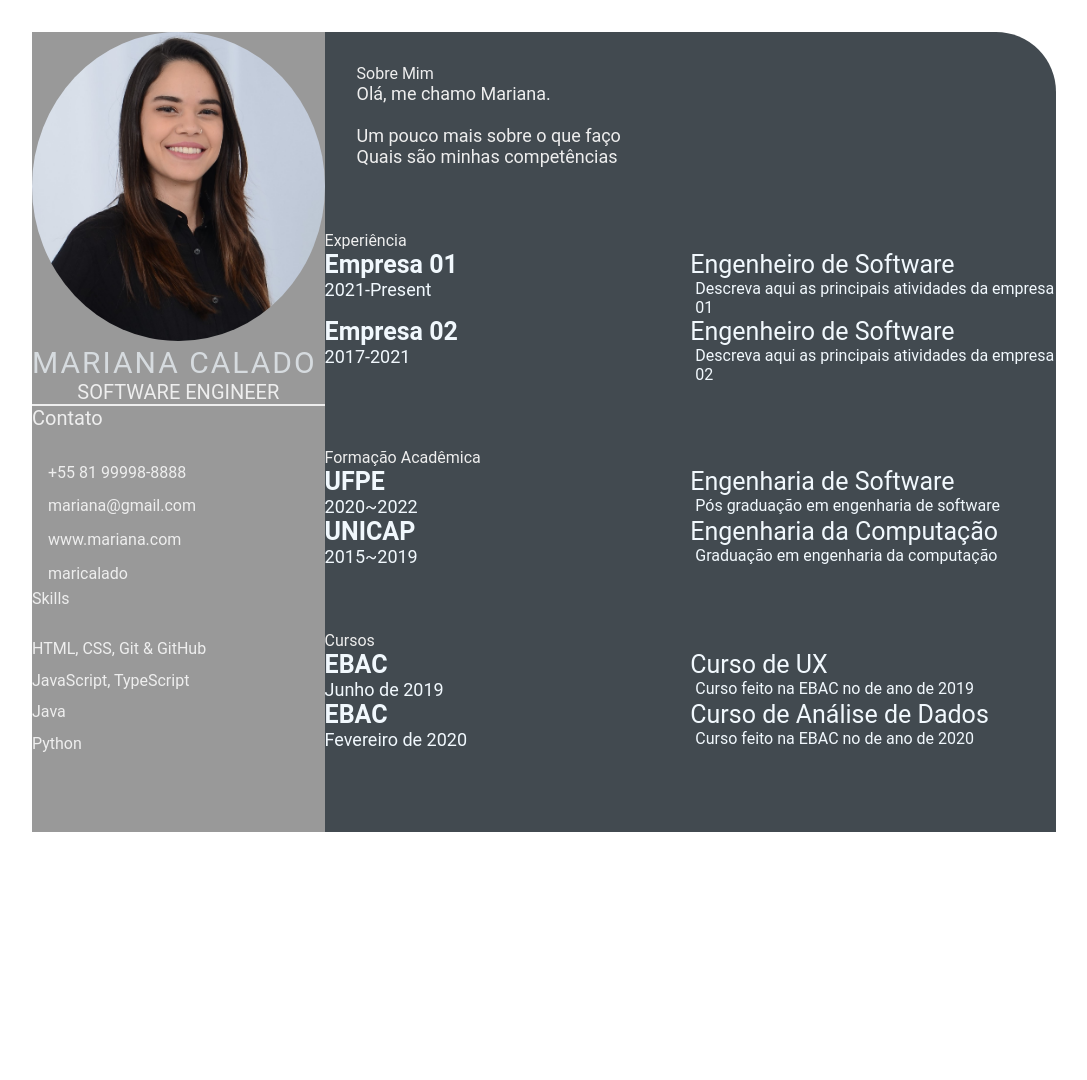
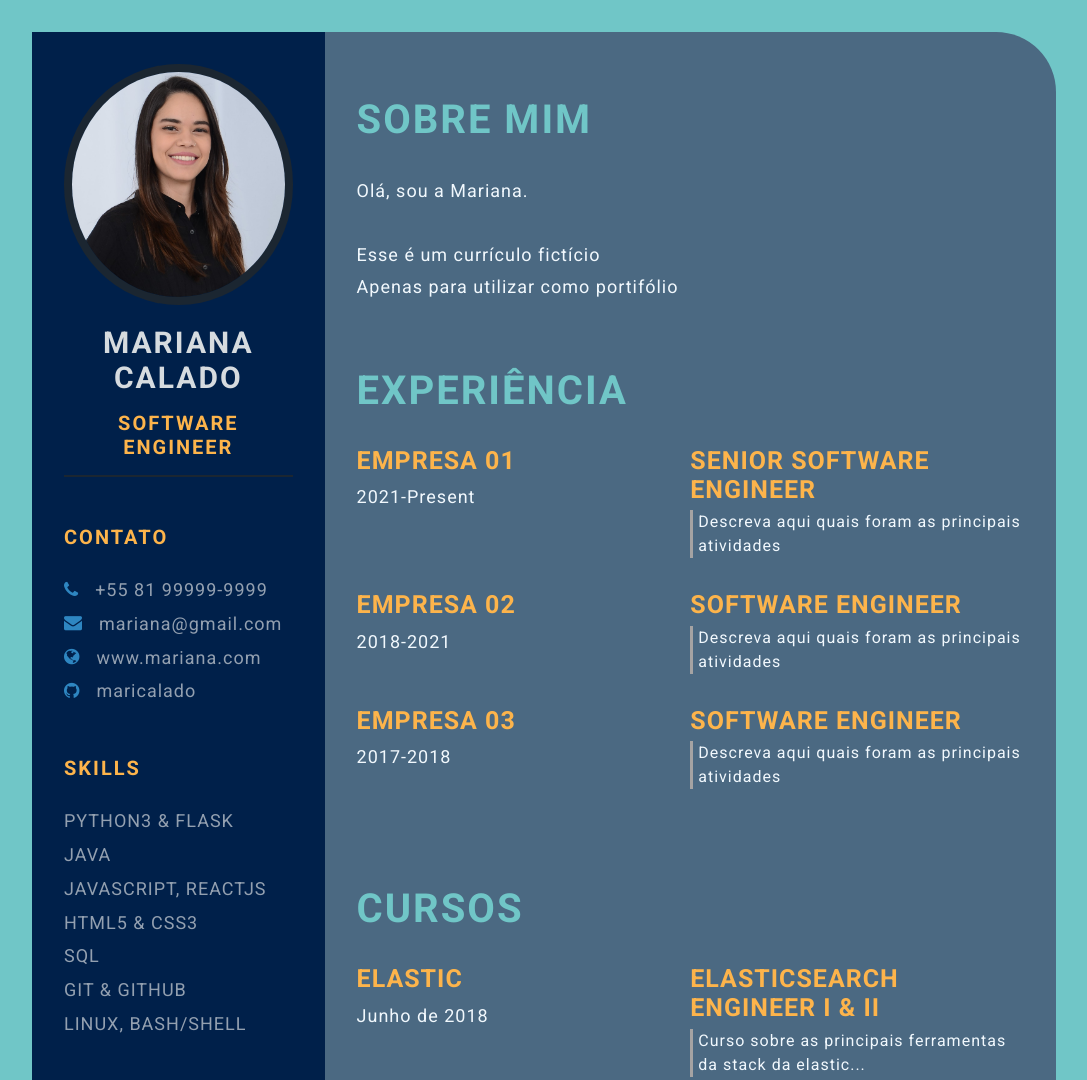
Before and after one commit to maricalado/devweekgit.github.io, a plain HTML site: page index.html in a window 1280 px wide. Shown: the top 1080 px of the page, without its empty margins (96-1183 px from the left). Before the commit the page ends 864 px from the top, so only its background shows below. Drawn offline with Linux system fonts and the light colour scheme.

Commit message:
add css style (#6)

```diff
--- a/index.html
+++ b/index.html
@@ -1,20 +1,26 @@
 <!DOCTYPE html>
 <html lang="en">
-
 <head>
     <meta charset="UTF-8">
     <meta http-equiv="X-UA-Compatible" content="IE=edge">
     <meta name="viewport" content="width=device-width, initial-scale=1.0">
     <title>Mariana Calado CV</title>
 
+    <!-- Google font  -->
+    <link rel="preconnect" href="https://fonts.googleapis.com">
+    <link rel="preconnect" href="https://fonts.gstatic.com" crossorigin>
+    <link href="https://fonts.googleapis.com/css2?family=Roboto:ital,wght@0,100;0,300;0,400;0,700;1,100;1,300;1,400;1,700&display=swap" rel="stylesheet">
+
+    <!-- font-awesome -->
+    <link rel="stylesheet" href="https://cdnjs.cloudflare.com/ajax/libs/font-awesome/4.7.0/css/font-awesome.min.css">
+
+    <!-- Custom CSS -->
     <link rel="stylesheet" href="style.css">
-
 </head>
-
 <body>
     <main class="resume-contents">
         <section class="left-section">
-            <section class="left-section-content">
+            <div class="left-section-content">
                 <div class="profile">
                     <img class="profile-image" src="img/profile-image.jpeg" alt="Profile image">
                     <p class="name">Mariana Calado</p>
@@ -23,119 +29,116 @@
                 <div class="contact-info">
                     <p class="left-title">Contato</p>
                     <ul>
-                        <li><i class="fa fa-phone"></i>+55 81 99998-8888</li>
-                        <li><i class="fa fa-envelope"></i>mariana@gmail.com</li>
-                        <li><i class="fa fa-globe"></i>www.mariana.com</li>
-                        <li><i class="fa fa-github"></i>maricalado</li>
+                        <li><i class="fa fa-phone"></i>+55 81 99999-9999
+                        </li>
+                        <li><i class="fa fa-envelope"></i>mariana@gmail.com
+                        </li>
+                        <li><i class="fa fa-globe"></i>www.mariana.com
+                        </li>
+                        <li><i class="fa fa-github"></i>maricalado
+                        </li>
                     </ul>
                 </div>
                 <div class="skills">
-                    <p class="left-tittle">Skills</p>
+                    <p class="left-title">Skills</p>
                     <ul>
-                        <li>
-                            <p>HTML, CSS, Git & GitHub</p>
-                        </li>
-                        <li>
-                            <p>JavaScript, TypeScript</p>
-                        </li>
-                        <li>
-                            <p>Java</p>
-                        </li>
-                        <li>
-                            <p>Python</p>
-                        </li>
+                        <li><p>Python3 & Flask</p></li>
+                        <li><p>Java</p></li>
+                        <li><p>JavaScript, ReactJS</p></li>
+                        <li><p>HTML5 & CSS3</p></li>
+                        <li><p>SQL</p></li>
+                        <li><p>Git & GitHub</p></li>
+                        <li><p>Linux, Bash/Shell</p></li>
                     </ul>
                 </div>
+            </div>
         </section>
-        </section>
+
         <section class="right-section">
             <div class="right-section-contents">
+                <!-- sobre mim -->
                 <section class="about gap">
-                    <div class="right-tittle">Sobre Mim</div>
+                    <div class="right-title">Sobre Mim</div>
                     <p class="about-me-contents">
-                        Olá, me chamo Mariana.<br>
-                        <br> Um pouco mais sobre o que faço
-                        <br> Quais são minhas competências
+                        Olá, sou a Mariana.<br>
+                        <br> Esse é um currículo fictício
+                        <br> Apenas para utilizar como portifólio
                     </p>
                 </section>
-            </div>
+                <!-- fim sobre mim -->
+
+                <!-- experiencia -->
                 <section class="experience gap">
-                <div class="right-tittle">Experiência</div>
+                    <div class="right-title">Experiência</div>
                     <div class="experience-contents">
                         <div class="exp-left">
                             <p class="exp-company-name">Empresa 01</p>
                             <p class="exp-time-period">2021-Present</p>
                         </div>
                         <div class="exp-right">
-                        <p class="exp-position">Engenheiro de Software</p>
+                            <p class="exp-position">Senior Software Engineer</p>
                             <p class="exp-desc">
-                            Descreva aqui as principais atividades da empresa 01
+                                Descreva aqui quais foram as principais atividades
                             </p>
                         </div>
+                    </div>
+                    <div class="experience-contents">
                         <div class="exp-left">
                             <p class="exp-company-name">Empresa 02</p>
-                        <p class="exp-time-period">2017-2021</p>
+                            <p class="exp-time-period">2018-2021</p>
                         </div>
                         <div class="exp-right">
-                        <p class="exp-position">Engenheiro de Software</p>
+                            <p class="exp-position">Software Engineer</p>
                             <p class="exp-desc">
-                            Descreva aqui as principais atividades da empresa 02
+                                Descreva aqui quais foram as principais atividades
+                            </p>
+                        </div>
+                    </div>
+                    <div class="experience-contents">
+                        <div class="exp-left">
+                            <p class="exp-company-name">Empresa 03</p>
+                            <p class="exp-time-period">2017-2018</p>
+                        </div>
+                        <div class="exp-right">
+                            <p class="exp-position">Software Engineer</p>
+                            <p class="exp-desc">
+                                Descreva aqui quais foram as principais atividades
                             </p>
                         </div>
                     </div>
                 </section>
-            <section class="education gap">
-                <div class="right-title">Formação Acadêmica</div>
-                <div class="education-contents">
-                    <div class="edication-left">
-                        <p class="education-school-name">UFPE</p>
-                        <p class="educationp-time-period">2020~2022</p>
+                <!-- fim experiencia -->
+                <!-- cursos -->
+                <section class="awards gap">
+                    <div class="right-title">Cursos</div>
+                    <div class="awards-contents">
+                        <div class="awards-left">
+                            <p class="awards-company-name">Elastic</p>
+                            <p class="awards-time-period">Junho de 2018</p>
                         </div>
-                    <div class="education-right">
-                        <p class="education-subject">Engenharia de Software</p>
-                        <p class="education-desc">
-                            Pós graduação em engenharia de software
+                        <div class="awards-right">
+                            <p class="awards-name">Elasticsearch Engineer I & II</p>
+                            <p class="awards-desc">
+                                Curso sobre as principais ferramentas da stack da elastic...
                             </p>
                         </div>
-                    <div class="edication-left">
-                        <p class="education-school-name">UNICAP</p>
-                        <p class="educationp-time-period">2015~2019</p>
                     </div>
-                    <div class="education-right">
-                        <p class="education-subject">Engenharia da Computação</p>
-                        <p class="education-desc">
-                            Graduação em engenharia da computação
+                    <div class="awards-contents">
+                        <div class="awards-left">
+                            <p class="awards-company-name">Cloud Academy Inc.</p>
+                            <p class="awards-time-period">Novembro de 2021</p>
+                        </div>
+                        <div class="awards-right">
+                            <p class="awards-name">Docker in Depth</p>
+                            <p class="awards-desc">
+                                Curso sobre os principais comandos Docker...
                             </p>
                         </div>
                     </div>
                 </section>
-            <section class="awards gap">
-                <div class="right-title"> Cursos</div>
-                <div class="awards-contents">
-                    <div class="awards-left">
-                        <p class="awards-company-name">EBAC</p>
-                        <p class="awards-time-period">Junho de 2019</p>
+                <!-- fim cursos -->
             </div>
-                    <div class="awards-right">
-                        <p class="awards-name">Curso de UX</p>
-                        <p class="awards-desc">
-                            Curso feito na EBAC no de ano de 2019
-                        </p>
-                    </div>
-                    <div class="awards-left">
-                        <p class="awards-company-name">EBAC</p>
-                        <p class="awards-time-period">Fevereiro de 2020</p>
-                    </div>
-                    <div class="awards-right">
-                        <p class="awards-name">Curso de Análise de Dados</p>
-                        <p class="awards-desc">
-                            Curso feito na EBAC no de ano de 2020
-                        </p>
-                    </div>
-                </div>
-            </section>
         </section>
     </main>
 </body>
-
 </html>
--- a/style.css
+++ b/style.css
@@ -4,6 +4,10 @@
     box-sizing: border-box;
     list-style: none;
     font-family: 'Roboto', sans-serif;
+}
+
+body {
+    background-color: #70c6c7;
 }
 
 .resume-contents {
@@ -17,30 +21,29 @@
 .left-section {
     grid-column: span 2;
     height: 100%;
-    background-color: #999999;
-    color: #eeeeee;
+    background-color: #00204A;
 }
 
 .right-section {
     grid-column: span 5;
     height: 100%;
-    background-color: #424a50;
+    background-color: #4B6982;
     border-radius: 0px 60px 0px 0px;
-    color: #eeeeee;
 }
 
-.left-section-contents{
+.left-section-content{
     padding: 2rem 2rem;
 }
 
 .profile {
     width: 100%;
-    border-bottom: 2px solid #eeeeee;
+    border-bottom: 2px solid #1B2631;
 }
 
 .profile .profile-image {
     width: 100%;
-    border-radius: 100%;
+    border-radius: 50%;
+    border: 8px solid #1B2631;
 }
 
 .name {
@@ -48,19 +51,31 @@
     font-size: 30px;
     letter-spacing: 2px;
     text-transform: uppercase;
+    text-align: center;
+    font-weight: bold;
+    padding: 1rem 0;
 }
 
 .profession {
-    color: #eeeeee;
+    color: #FDB44B;
     font-size: 20px;
     text-transform: uppercase;
     text-align: center;
+    letter-spacing: 2px;
+    font-weight: bold;
+    padding-bottom: 1rem;
 }
 
 /* .contact-info { border-bottom: 2px solid #1B2631; } */
 .left-title {
-    color: #eeeeee;
+    color: #FDB44B;
     font-size: 20px;
+    letter-spacing: 2px;
+    text-transform: uppercase;
+    font-weight: bold;
+    display: flex;
+    align-items: center;
+    padding-top: 3rem;
 }
 
 .contact-info ul {
@@ -70,14 +85,18 @@
 .contact-info ul li,
 .references ul li {
     padding: .4rem 0;
-    color: #eeeeee;
+    display: flex;
+    align-items: center;
+    color: #d6dbdfaf;
+    letter-spacing: 1px;
+    font-size: 18px;
 }
 
 .contact-info ul li i,
 .references ul li i {
     padding-right: 1rem;
     font-size: 18px;
-    color: #eeeeee;
+    color: #2E86C1;
 }
 
 .skills ul {
@@ -85,15 +104,46 @@
 }
 .skills ul li p {
     padding: .4rem 0;
-    color: #eeeeee;
+    color: #d6dbdfaf;
+    font-size: 18px;
+    letter-spacing: 1px;
+    display: flex;
+    align-items: center;
+    text-transform: uppercase;
 }
+
+.referance-name {
+    padding-top: 1.5rem;
+    padding-bottom: .4rem;
+    font-size: 18px;
+    color: #F9E79F;
+    letter-spacing: 1px;
+    text-transform: uppercase;
+}
+
+.referance-profession {
+    font-size: 16px;
+    color: #d6dbdfaf;
+    letter-spacing: 1px;
+    /* text-transform: uppercase; */
+    padding-bottom: .4rem;
+}
+
 
 .right-section-contents {
     padding: 2rem 2rem;
 }
 
 .right-title {
-    color: #eeeeee;
+    color: #70C6C7;
+    font-size: 40px;
+    letter-spacing: 2px;
+    text-transform: uppercase;
+    font-weight: bold;
+    display: flex;
+    align-items: center;
+    padding: 2rem 0;
+    position: relative;
 }
 
 .gap {
@@ -101,7 +151,9 @@
 }
 .about-me-contents {
     font-size: 18px;
-    color: #eeeeee;
+    letter-spacing: 1px;
+    line-height: 2rem;
+    color: #F1F8FD;
 }
 
 .experience-contents,
@@ -118,23 +170,124 @@
 .awards-company-name {
     font-size: 25px;
     font-weight: bold;
+    text-transform: uppercase;
+    letter-spacing: 1px;
+    color: #FDB44B;
+    padding-bottom: .4rem;
 }
 
 .exp-time-period,
 .educationp-time-period,
 .awards-time-period {
     font-size: 18px;
+    letter-spacing: 1px;
+    line-height: 2rem;
 }
 
 .exp-position,
 .education-subject,
 .awards-name {
     font-size: 25px;
+    font-weight: bold;
+    text-transform: uppercase;
+    letter-spacing: 1px;
+    color: #FDB44B;
+    padding-bottom: .4rem;
 }
 
 .exp-desc,
 .education-desc,
 .awards-desc {
     font-size: 16px;
+    letter-spacing: 1px;
+    line-height: 1.5rem;
+    border-left: 3px solid #a5a3a3;
     padding-left: 5px;
 }
+
+/* Media queries */
+@media screen and (max-width:780px) {
+    .experience-contents,
+    .education-contents,
+    .awards-contents {
+        grid-template-columns: repeat(1, 1fr);
+    }
+}
+
+@media screen and (max-width:780px) {
+    .left-section {
+        grid-column: span 3;
+    }
+
+    .right-section {
+        grid-column: span 4;
+    }
+
+}
+
+@media screen and (max-width:1200px) {
+    .resume-contents {
+        grid-template-columns: repeat(1, 1fr);
+    }
+}
+
+@media screen and (max-width:390px) {
+    .resume-contents {
+        width: 100%;
+        margin: 0 auto;
+    }
+
+    .name {
+        font-size: 20px;
+    }
+
+    .profession {
+        font-size: 18px;
+    }
+
+    .left-title {
+        font-size: 18px;
+    }
+
+    .right-title {
+        font-size: 18px;
+    }
+
+    .contact-info ul li,
+    .references ul li {
+        font-size: 12px;
+    }
+
+    .contact-info ul li i,
+    .references ul li i {
+        /* padding-right: 1rem; */
+        font-size: 12px;
+    }
+
+    .skills ul li p {
+        font-size: 12px;
+    }
+
+    .about-me-contents {
+        font-size: 16px;
+        line-height: 1.5rem;
+    }
+
+    .exp-company-name,
+    .education-school-name,
+    .awards-company-name {
+        font-size: 18px;
+    }
+
+    .exp-time-period,
+    .educationp-time-period,
+    .awards-time-period {
+        font-size: 16px;
+    }
+
+    .exp-position,
+    .education-subject,
+    .awards-name {
+        font-size: 18px;
+    }
+}
```
Lines whose indentation alone changed are shown as unchanged.
